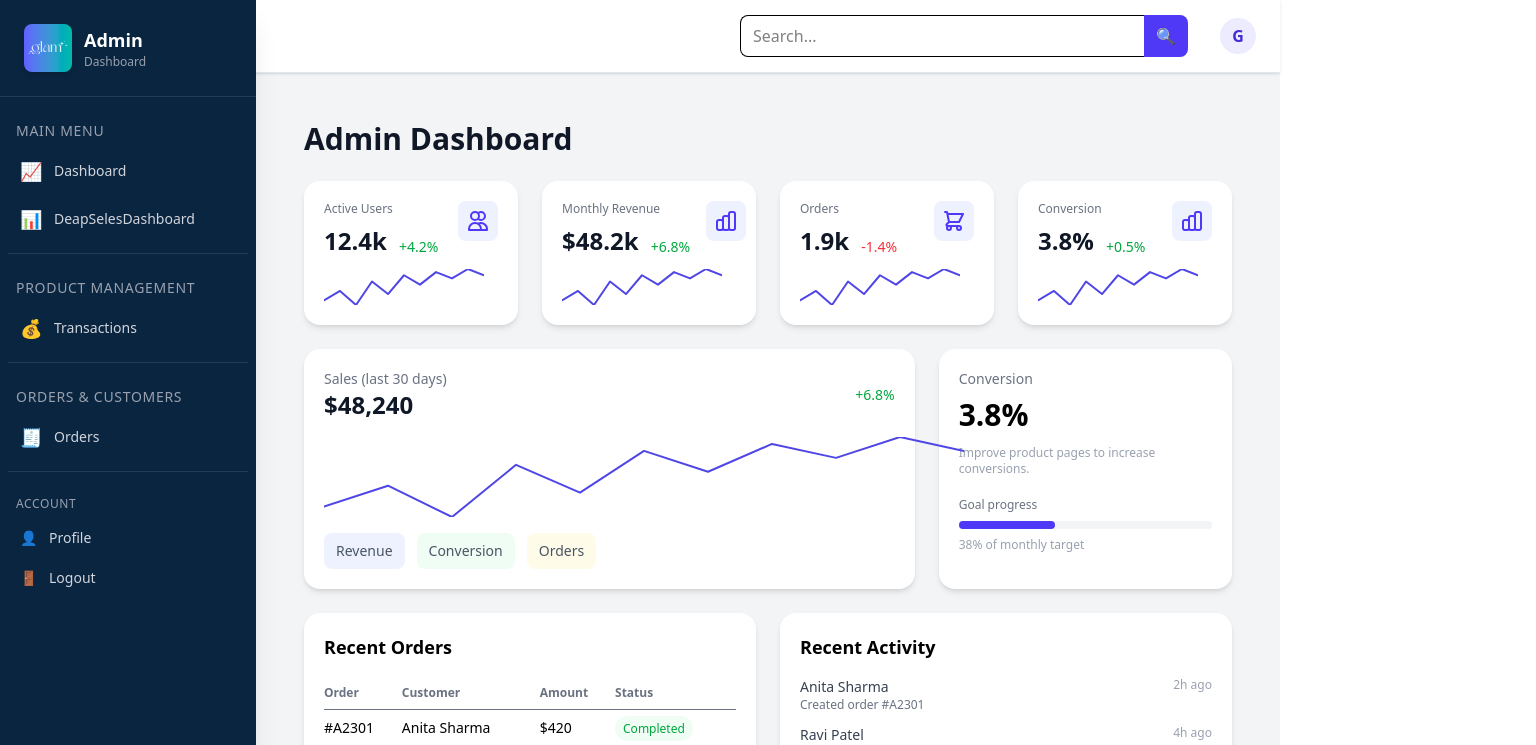
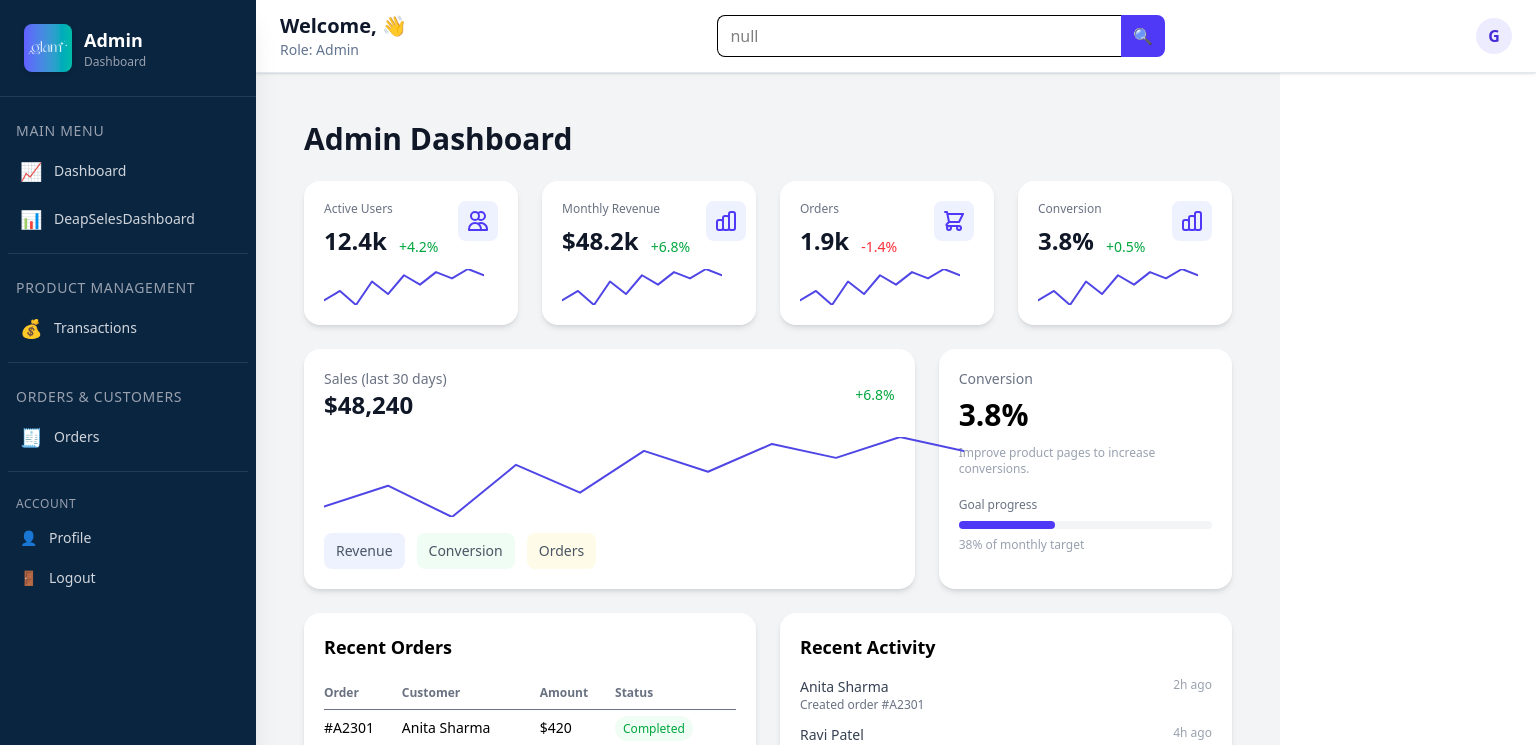
Before and after one commit to varadwagh327/Admin-Google-Login1, a Next.js app: page /HomePage in a window 1280 px wide. Shown: the top 745 px of the page, 1536 px wide, since content can reach past the window. Built offline with nearby package versions, Linux system fonts and the light colour scheme.

Commit message:
some changes

```diff
--- a/Components/HomePageComponent/page.tsx
+++ b/Components/HomePageComponent/page.tsx
@@ -2,8 +2,7 @@
 
 import React, { useMemo } from "react";
 import { motion } from "framer-motion";
-import { HiOutlineUsers, HiOutlineChartBar, HiOutlineShoppingCart, HiOutlineCog, HiOutlineBell, HiOutlineHome, HiOutlineLogout } from "react-icons/hi";
-import Image from "next/image";
+import { HiOutlineUsers, HiOutlineChartBar, HiOutlineShoppingCart } from "react-icons/hi";
 
 /* -------------------------
    Mock Data
--- a/Components/layout/TopNavbar.tsx
+++ b/Components/layout/TopNavbar.tsx
@@ -1,6 +1,6 @@
 "use client";
 
-import React, { useState } from "react";
+import React, { useEffect, useState } from "react";
 import Link from "next/link";
 import { useSelector, useDispatch } from "react-redux";
 import { useRouter } from "next/navigation";
@@ -22,6 +22,14 @@ export default function Topbar({ onMenuClick }: TopbarProps) {
   const userName = user?.name || user?.email || "Guest";
   const userInitial = userName[0].toUpperCase();
 
+  const [useremail, setuseremail] = useState<string | null>(null);
+
+  useEffect(() => {
+    // This only runs in the browser
+    const stored = localStorage.getItem("user");
+    setuseremail(stored);
+  }, []);
+
   const handleSearch = (e: React.FormEvent<HTMLFormElement>) => {
     e.preventDefault();
     console.log("Searching for:", searchTerm); // replace with actual search logic
@@ -33,34 +41,56 @@ export default function Topbar({ onMenuClick }: TopbarProps) {
   };
 
   return (
-    <header className="sticky top-0 z-50 bg-white/95 backdrop-blur border-b border-slate-200 shadow-sm px-4 md:px-6 py-2 md:py-3 flex items-center justify-between gap-3 md:gap-4">
-
+    <header
+      className="
+        sticky top-0 z-50
+        bg-white/95 backdrop-blur border-b border-slate-200 shadow-sm
+        flex items-center justify-between
+        px-4 md:px-6 py-2 md:py-3
+        w-full md:ml-64  /* 👈 shift for sidebar on desktop */
+      "
+    >
       {/* Left side: Sidebar toggle + Welcome */}
-      <div className="flex items-center gap-3 flex-1 min-w-0">
+      <div className="flex items-center gap-3 flex-shrink min-w-0">
         {onMenuClick && (
           <button
             onClick={onMenuClick}
             className="p-2 rounded-md hover:bg-slate-100 md:hidden"
             aria-label="Open menu"
           >
-            <svg className="w-6 h-6" fill="none" stroke="currentColor" viewBox="0 0 24 24">
-              <path strokeLinecap="round" strokeLinejoin="round" strokeWidth={2} d="M4 6h16M4 12h16M4 18h16" />
+            <svg
+              className="w-6 h-6"
+              fill="none"
+              stroke="currentColor"
+              viewBox="0 0 24 24"
+            >
+              <path
+                strokeLinecap="round"
+                strokeLinejoin="round"
+                strokeWidth={2}
+                d="M4 6h16M4 12h16M4 18h16"
+              />
             </svg>
           </button>
         )}
-        <div className="min-w-0">
+        <div className="truncate">
           <h1 className="text-base md:text-xl font-semibold text-slate-900 truncate">
-            Welcome, {userName} 👋
+            Welcome, {useremail} 👋
           </h1>
-          <p className="text-xs md:text-sm text-slate-500 truncate">Role: {user?.role || "Admin"}</p>
+          <p className="text-xs md:text-sm text-slate-500 truncate">
+            Role: {user?.role || "Admin"}
+          </p>
         </div>
       </div>
 
       {/* Middle: Search bar (desktop only) */}
-      <form onSubmit={handleSearch} className="hidden md:flex flex-1 max-w-md mx-4">
+      <form
+        onSubmit={handleSearch}
+        className="hidden md:flex flex-1 max-w-md mx-4"
+      >
         <input
           type="text"
-          placeholder="Search..."
+          placeholder={`${useremail}`}
           value={searchTerm}
           onChange={(e) => setSearchTerm(e.target.value)}
           className="w-full rounded-l-lg border border-r-0 px-3 py-2 focus:outline-none focus:ring-1 focus:ring-indigo-500"
@@ -74,7 +104,7 @@ export default function Topbar({ onMenuClick }: TopbarProps) {
       </form>
 
       {/* Right side: Profile + Logout */}
-      <div className="flex items-center gap-2 sm:gap-3 flex-shrink-0 relative">
+      <div className="flex items-center gap-2 sm:gap-3 flex-shrink-0 relative max-w-[150px] md:max-w-none">
         {/* Mobile search toggle */}
         <button
           className="md:hidden p-2 rounded-md hover:bg-slate-100"
@@ -96,13 +126,12 @@ export default function Topbar({ onMenuClick }: TopbarProps) {
           {/* Dropdown menu */}
           {dropdownOpen && (
             <div className="absolute right-0 mt-2 w-40 bg-white border border-slate-200 rounded-md shadow-lg py-2 z-50">
-              <Link href="/profile">
-                <a
-                  className="block px-4 py-2 text-sm text-gray-700 hover:bg-indigo-50"
-                  onClick={() => setDropdownOpen(false)}
-                >
-                  Profile
-                </a>
+              <Link
+                href="/profile"
+                className="block px-4 py-2 text-sm text-gray-700 hover:bg-indigo-50"
+                onClick={() => setDropdownOpen(false)}
+              >
+                Profile
               </Link>
               <button
                 onClick={handleLogout}
--- a/app/HomePage/page.tsx
+++ b/app/HomePage/page.tsx
@@ -3,24 +3,22 @@
 import React from "react";
 import TopNavbar from "@/Components/layout/TopNavbar";
 import SideBar from "@/Components/layout/Sidebar";
-import PortfolioPage from "@/Components/HomePageComponent/page";
+import DashboardPage from "@/Components/HomePageComponent/page";
 
 const AdminDashboard: React.FC = () => {
-
   return (
     <div className="min-h-screen bg-gray-100 flex flex-col">
       {/* Top Navbar */}
-      <TopNavbar/>
+      <TopNavbar />
 
       {/* Main content area */}
       <div className="flex flex-1">
         {/* Sidebar */}
-        <SideBar/>
+        <SideBar />
 
         {/* Page content */}
         <main className="flex-1 p-6 lg:ml-64">
-          {/* lg:ml-64 adds left margin on large screens for sidebar */}
-          <PortfolioPage />
+          <DashboardPage />
         </main>
       </div>
     </div>
```
